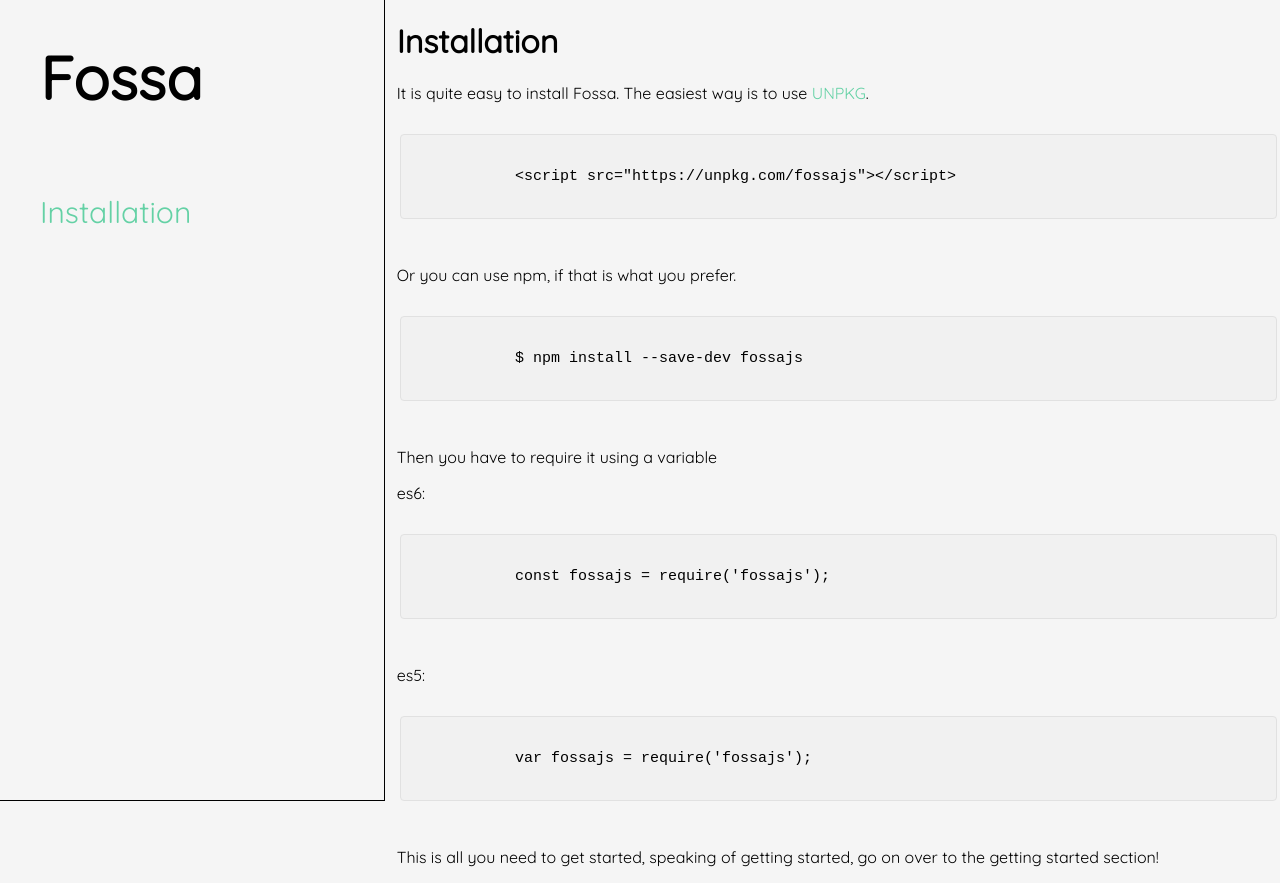
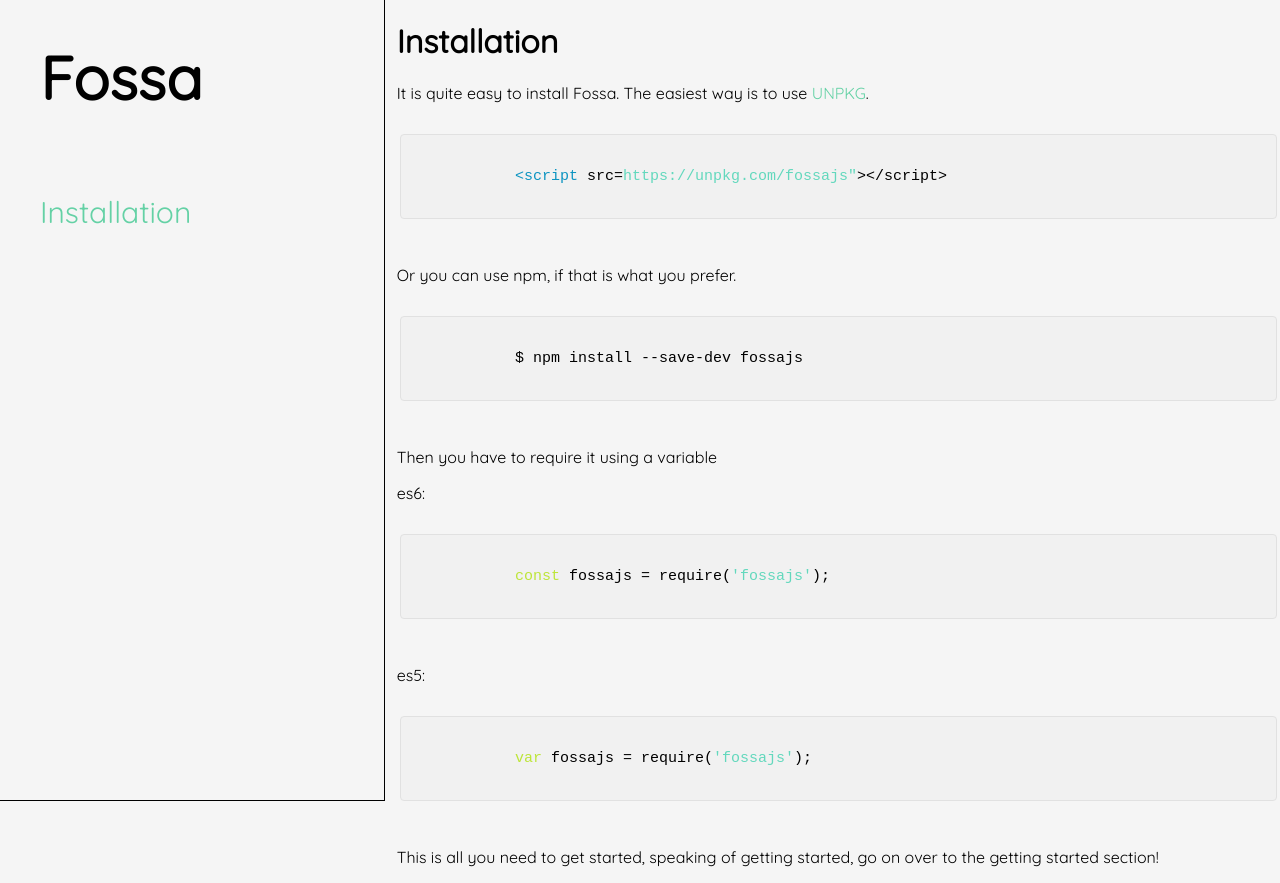
Before and after one commit to talonbragg/fossajs, a plain HTML site: page docs/install.html in a window 1280 px wide. Drawn offline with Linux system fonts and the light colour scheme.

Commit message:
Update install.html

```diff
--- a/docs/install.html
+++ b/docs/install.html
@@ -15,7 +15,7 @@
       <p>It is quite easy to install Fossa. The easiest way is to use <a href="https://unpkg.com">UNPKG</a>.</p>
       <pre>
         <code>
-          &lt;script src="https://unpkg.com/fossajs"&gt;&lt;/script&gt;
+          <span class="tag">&lt;script</span> src=<span class="string">https://unpkg.com/fossajs"</span><span class="tag"></span>&gt;&lt;/script&gt;
         </code>
       </pre>
       <p>Or you can use npm, if that is what you prefer.</p>
@@ -28,13 +28,13 @@
       <p>es6:</p>
       <pre>
         <code>
-          const fossajs = require('fossajs');
+          <span class="var">const</span> fossajs = require(<span class="string">'fossajs'</span>);
         </code>
       </pre>
       <p>es5:</p>
       <pre>
         <code>
-          var fossajs = require('fossajs');
+          <span class="var">var</span> fossajs = require(<span class="string">'fossajs'</span>);
         </code>
       </pre>
       <p>This is all you need to get started, speaking of getting started, go on over to the getting started section!</p>
```
